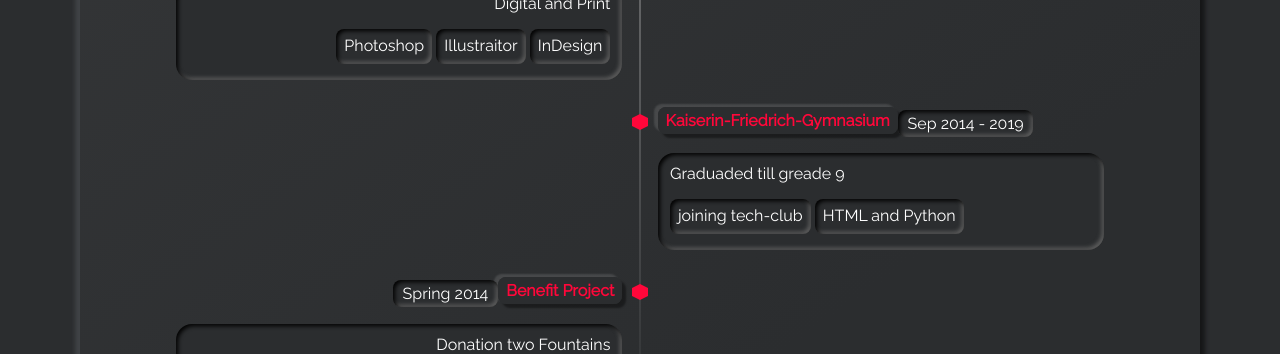
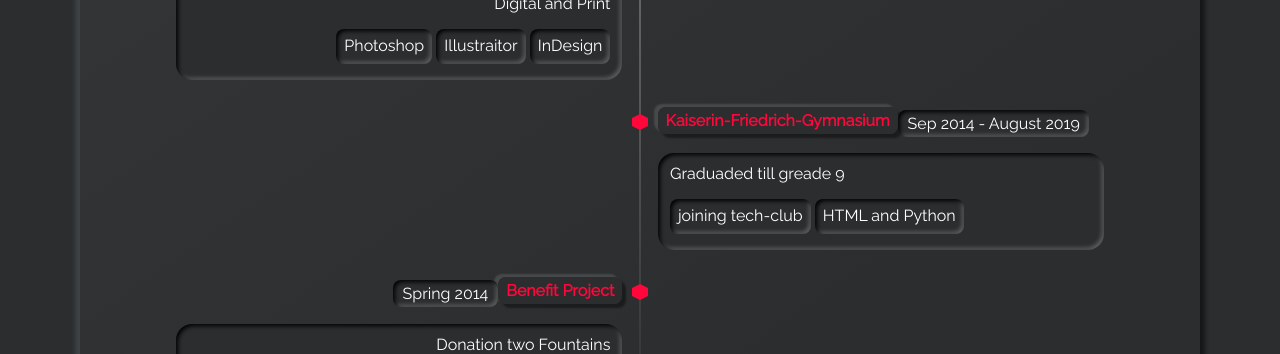
Before and after one commit to henriklein/Website, a Jekyll site: the page built from index.html, in a window 1280 px wide and 900 px high, scrolled down 2289 px. Shown: the part 146-500 px from the top of the window. Built offline with Jekyll 4.4.1, drawn with Linux system fonts in a browser that asks for light colours.

Commit message:
Update timeline.yml

```diff
--- a/_data/timeline.yml
+++ b/_data/timeline.yml
@@ -59,7 +59,7 @@
 
 - title: Kaiserin-Friedrich-Gymnasium
   title-url: https://Kaiserin-Friedrich.de/
-  date: Sep 2014 - 2019
+  date: Sep 2014 - August 2019
   subtitle: Graduaded till greade 9
   tags:
     - tag: joining tech-club
```
